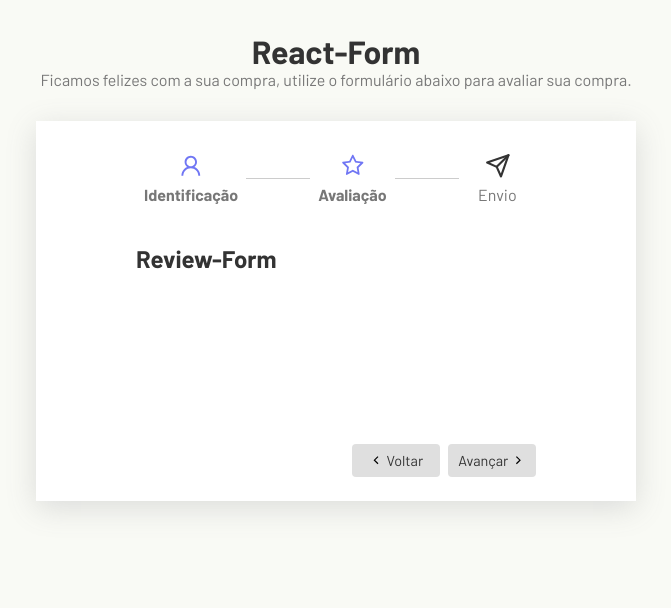
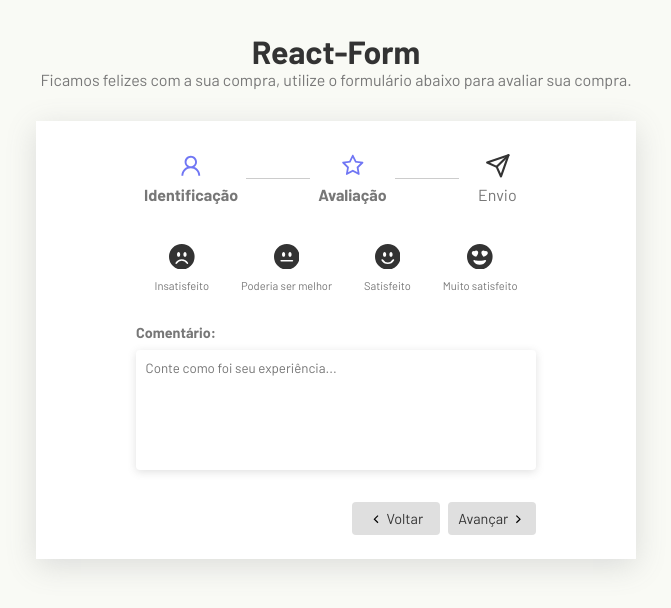
Before and after one commit to EmanuelQuintino/React-Projects, a React (Vite) app in the folder form-multistep/: page / in a window 1280 px wide. Both pictures are taken after typing "Sample", "name@example.com" into the empty fields and a click on the button "Avançar". Shown: the top 608 px of the page, without its empty margins (304-975 px from the left). Built offline with nearby package versions, Linux system fonts and the light colour scheme.

Commit message:
add component review form

```diff
--- a/form-multistep/src/components/ReviewForm.jsx
+++ /dev/null
@@ -1,11 +0,0 @@
-import React from "react";
-
-const ReviewForm = () => {
-    return (
-        <div>
-            <h2>Review-Form</h2>
-        </div>
-    )
-}
-
-export { ReviewForm }
--- /dev/null
+++ b/form-multistep/src/components/ReviewForm/index.jsx
@@ -0,0 +1,53 @@
+import React from "react";
+import {
+    BsFillEmojiFrownFill,
+    BsFillEmojiNeutralFill,
+    BsFillEmojiSmileFill,
+    BsFillEmojiHeartEyesFill,
+} from "react-icons/bs"
+import './style.css'
+
+const ReviewForm = () => {
+    return (
+        <article className="review-form">
+            <section className="form-control score-container">
+                <label className="radio-container">
+                    <input type="radio" value="unsatisfied" name ="value" required/>
+                    <BsFillEmojiFrownFill/>
+                    <p>Insatisfeito</p>
+                </label>
+
+                <label className="radio-container">
+                    <input type="radio" value="unsatisfied" name ="value" required/>
+                    <BsFillEmojiNeutralFill/>
+                    <p>Poderia ser melhor</p>
+                </label>
+
+                <label className="radio-container">
+                    <input type="radio" value="unsatisfied" name ="value" required/>
+                    <BsFillEmojiSmileFill/>
+                    <p>Satisfeito</p>
+                </label>
+
+                <label className="radio-container">
+                    <input type="radio" value="unsatisfied" name ="value" required/>
+                    <BsFillEmojiHeartEyesFill/>
+                    <p>Muito satisfeito</p>
+                </label>
+            </section>
+
+            <section className="form-control">
+                <label htmlFor="comment">Comentário:</label>
+                <textarea
+                    name="comment"
+                    id="comment"
+                    placeholder="Conte como foi seu experiência..."
+                    maxLength={320}
+                    required>
+                </textarea>
+            </section>
+        </article>
+    )
+}
+
+export { ReviewForm }
--- /dev/null
+++ b/form-multistep/src/components/ReviewForm/style.css
@@ -0,0 +1,41 @@
+.form-control.score-container {
+    flex-direction: row;
+    justify-content: center;
+    gap: 2rem;
+}
+
+.score-container svg {
+    font-size: 1.6rem;
+    cursor: pointer;
+    transition: 200ms;
+}
+
+.score-container svg:hover {
+    fill: #a2a4e1;
+}
+
+.score-container input:checked ~ svg{
+    fill: #7076f4;
+}
+
+.radio-container {
+    text-align: center;
+    position: relative;
+}
+
+.radio-container input {
+    opacity: 0;
+    position: absolute;
+    top: 20px;
+    left: 30px;
+}
+
+.radio-container p {
+    font-weight: 300;
+    font-size: .7rem;
+    margin-top: .4rem;
+}
+
+textarea {
+    resize: none;
+}
--- a/form-multistep/src/components/Steps/style.css
+++ b/form-multistep/src/components/Steps/style.css
@@ -34,6 +34,7 @@
 
 .active, .activeSend {
     font-weight: bold;
+    color: #7076f4;
 }
 
 .active > svg {
```
